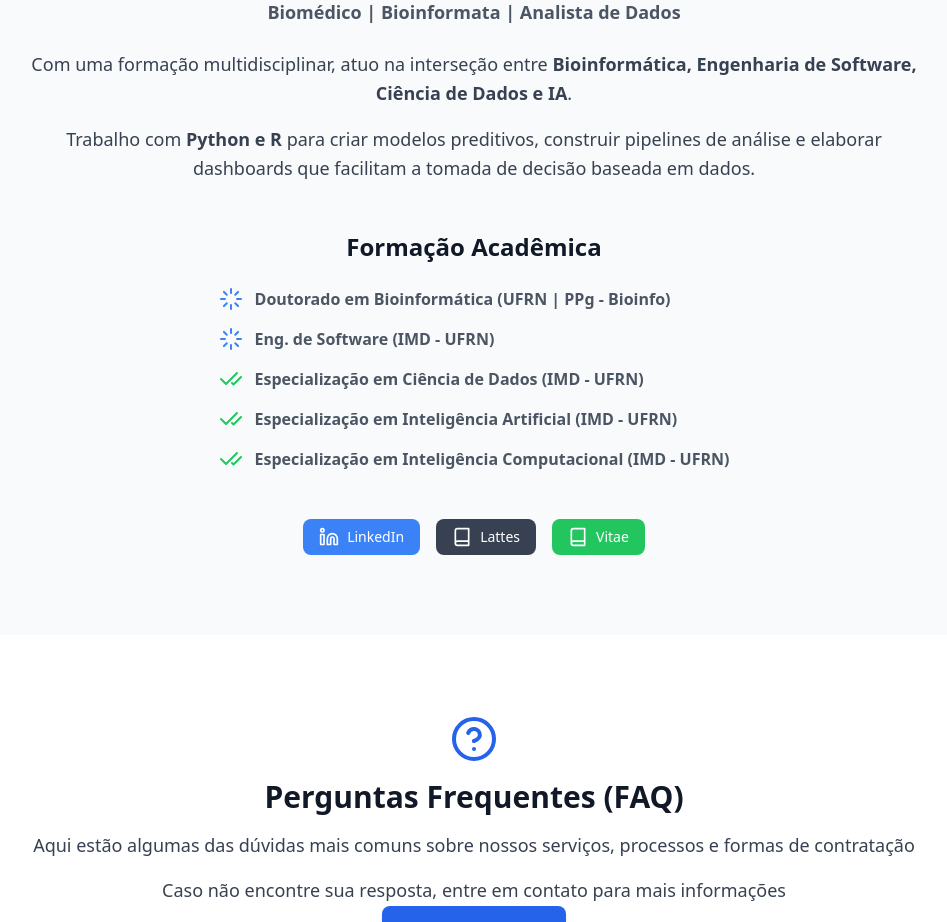
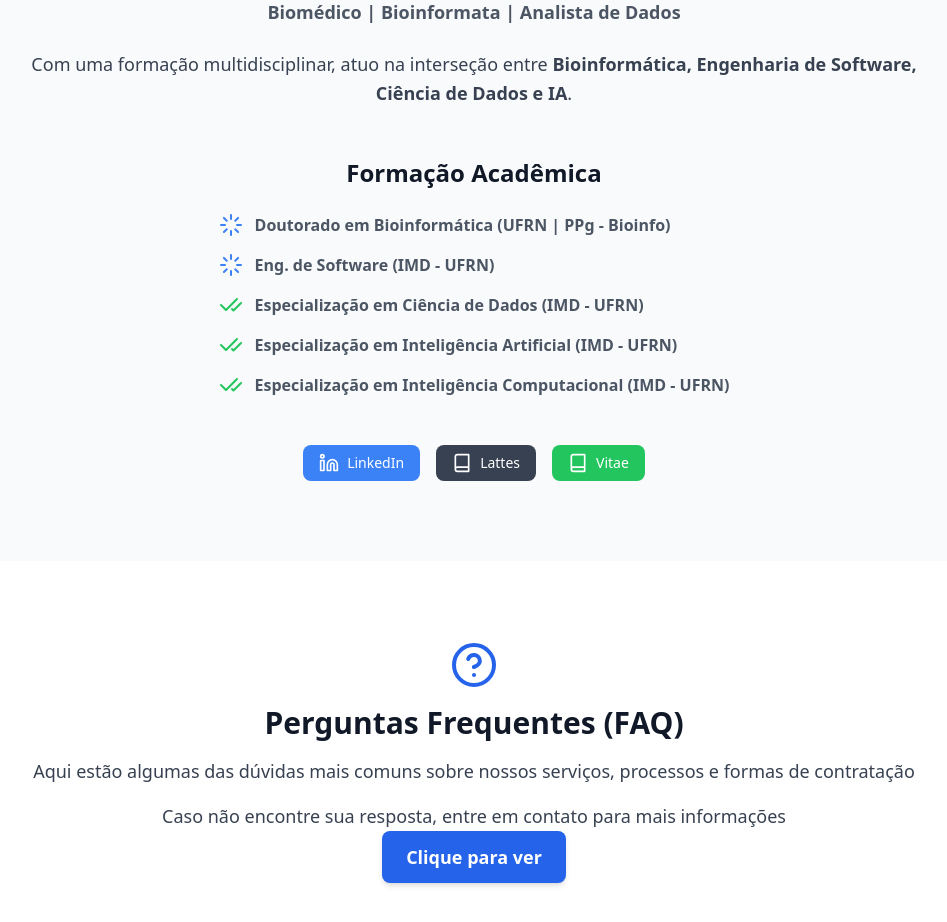
Before and after one commit to DougFelipe/landpage, a React (Vite) app: page / in a window 1280 px wide. Shown: the part 6494-7416 px from the top of the page, without its empty margins (166-1113 px from the left). Built offline with nearby package versions, Linux system fonts and the light colour scheme.

Commit message:
style: modifica texto da section sobre mim

```diff
--- a/src/App.tsx
+++ b/src/App.tsx
@@ -647,10 +647,6 @@ function App() {
     Com uma formação multidisciplinar, atuo na interseção entre
     <span className="font-semibold"> Bioinformática, Engenharia de Software, Ciência de Dados e IA</span>.
   </p>
-  <p className="text-lg text-gray-700 leading-relaxed mt-4">
-    Trabalho com <span className="font-semibold">Python e R</span> para criar modelos preditivos,
-    construir pipelines de análise e elaborar dashboards que facilitam a tomada de decisão baseada em dados.
-  </p>
 </div>
 
 
```
